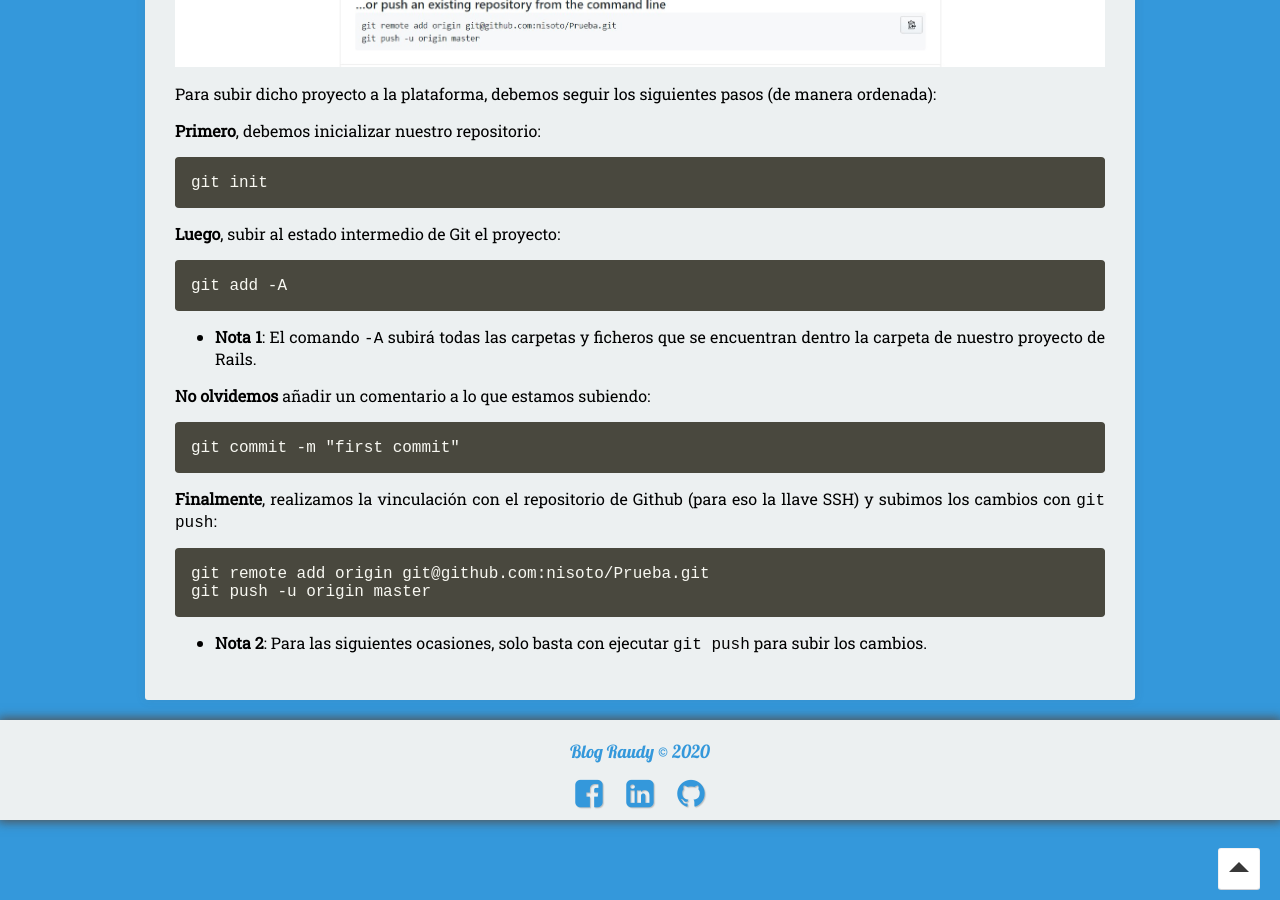
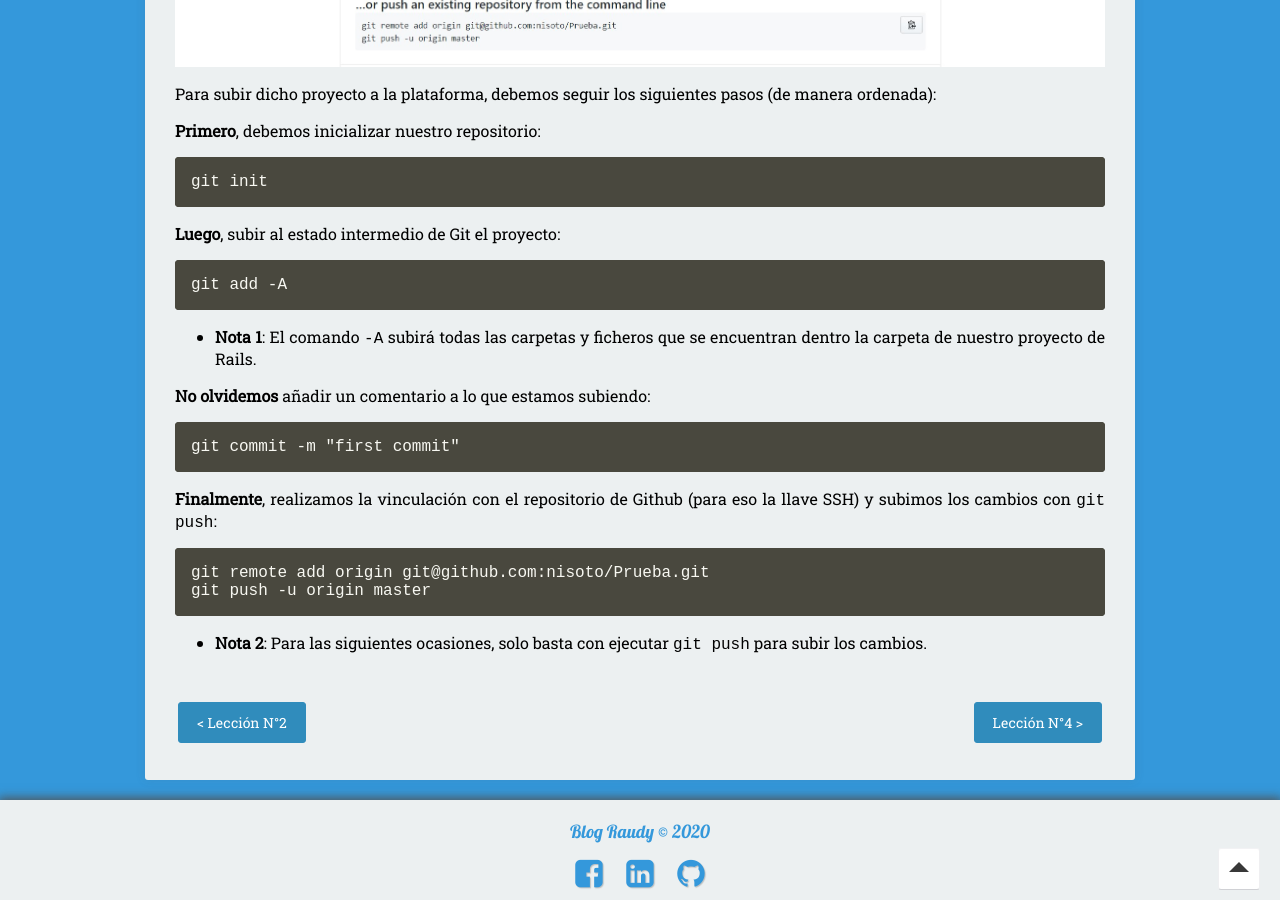
Before and after one commit to nisoto/Blog-anterior-2.0, a Jekyll site: the page built from _posts/2020-04-11-rails-iii-instalacion.md, in a window 1280 px wide and 900 px high, scrolled down 3765 px. Built offline with Jekyll 4.4.1, drawn with Linux system fonts in a browser that asks for light colours; nearby versions of some CDN libraries; part of the change alters nothing that is shown.

Commit message:
Update 2020-04-11-rails-iii-instalacion.md

````diff
--- a/_posts/2020-04-11-rails-iii-instalacion.md
+++ b/_posts/2020-04-11-rails-iii-instalacion.md
@@ -150,3 +150,7 @@ git push -u origin master
 ```
 
 * **Nota 2**: Para las siguientes ocasiones, solo basta con ejecutar `git push` para subir los cambios.
+
+|     |     |
+|:----|----:|
+| [< Lección N°2](https://nisoto.github.io/rails-ii-control-de-versiones/){: .btn .btn-info} | [Lección N°4 >](https://nisoto.github.io/rails-iv-ruby-en-detalle/){: .btn .btn-info} |
````
